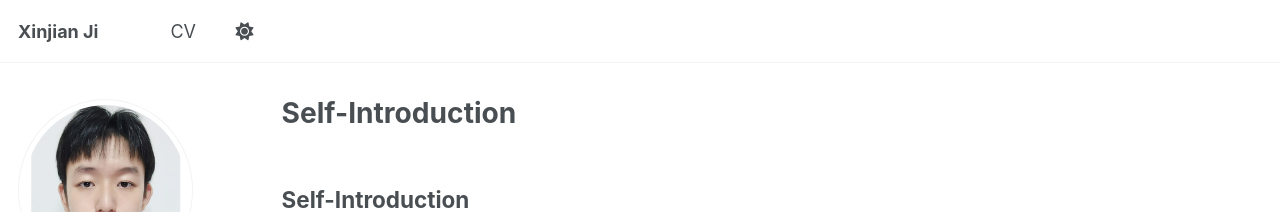
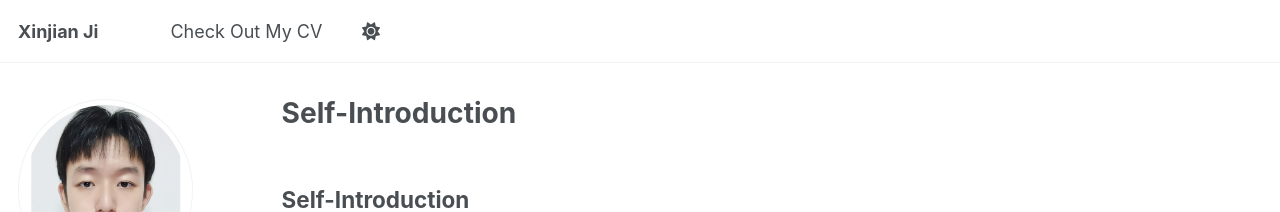
Before and after one commit to wizonce9/wizonce9.github.io, a Jekyll site: the page built from _pages/about.md, in a window 1280 px wide. Shown: the top 212 px of the page. Built offline with Jekyll 4.4.1, drawn with Linux system fonts in a browser that asks for light colours; our own code applies the rules of GitHub Pages for plain Markdown files.

Commit message:
Update navigation.yml

```diff
--- a/_data/navigation.yml
+++ b/_data/navigation.yml
@@ -23,8 +23,9 @@ main:
   #- title: "Blog Posts"
   #  url: /year-archive/
 
-- title: "CV"
+- title: "Check Out My CV"
   url: /file/JXJ_CV.pdf
+  download: true
 
 
   # - title: "CV"
```
